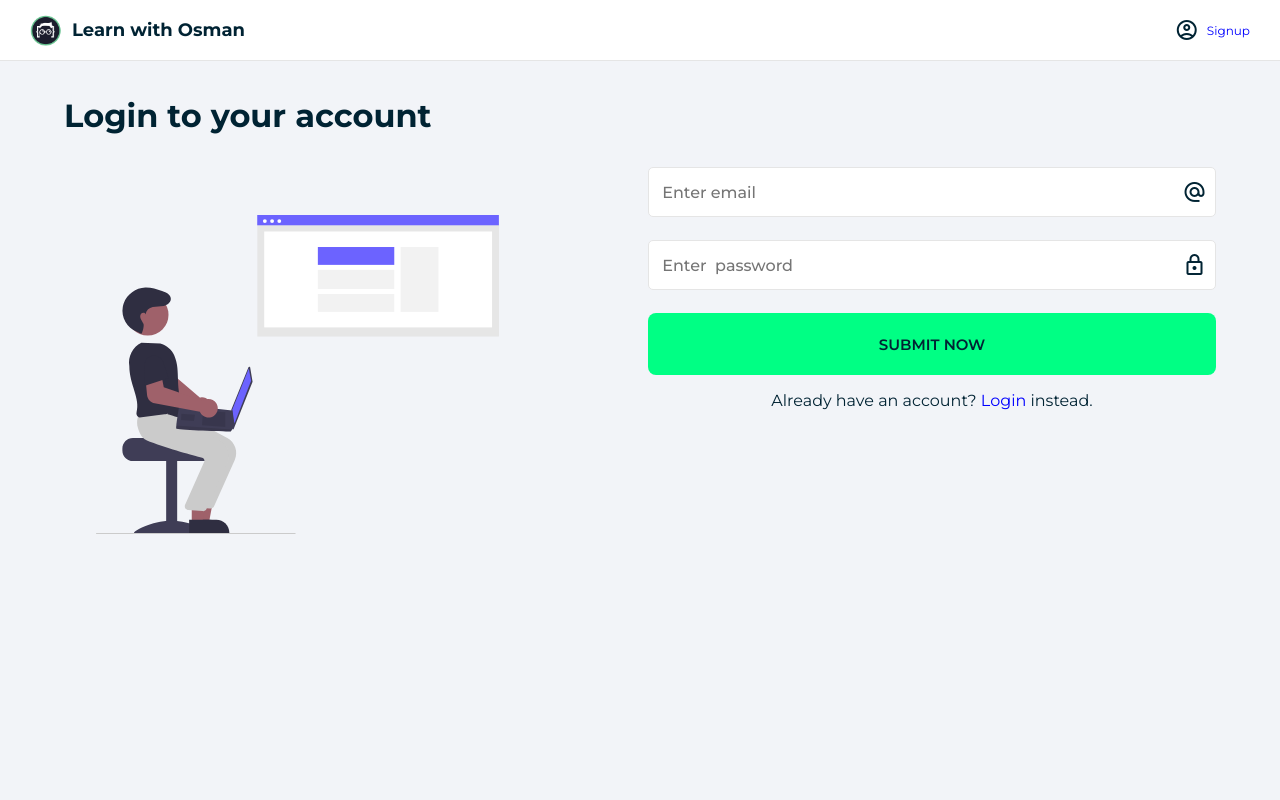
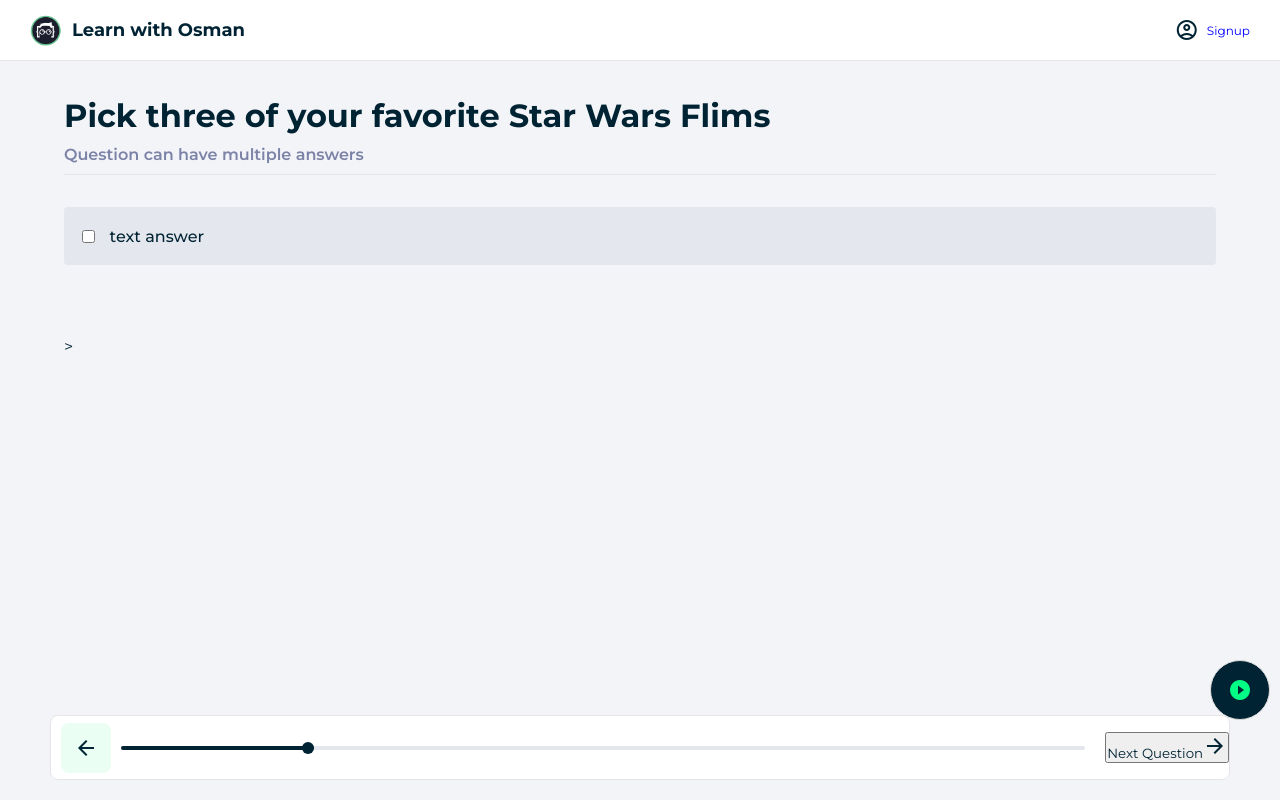
Before and after one commit to osmangoni32/fitapp, a React (Create React App) app: page /quiz in a window 1280 px wide. Built offline with nearby package versions, Linux system fonts and the light colour scheme.

Commit message:
quiz page added

```diff
--- /dev/null
+++ b/src/components/Answers.js
@@ -0,0 +1,10 @@
+import classes from "../styles/Answers.module.css";
+import Checkbox from "./Checkbox";
+
+export default function Answers() {
+  return (
+    <div className={classes.answers}>
+      <Checkbox className={classes.answer} text="text answer" />
+    </div>
+  );
+}
--- a/src/components/App.js
+++ b/src/components/App.js
@@ -1,13 +1,14 @@
 import "../styles/App.css";
 import Layout from "./Layout";
-import Login from "./pages/Login";
+//import Login from "./pages/Login";
+import Quiz from "./pages/Quiz";
 
 function App() {
   return (
     <Layout>
       {/* <Home />*/}
       {/* <Signup />*/}
-      <Login />
+      <Quiz />>
     </Layout>
   );
 }
--- a/src/components/Button.js
+++ b/src/components/Button.js
@@ -1,8 +1,8 @@
 import classes from "../styles/Button.module.css";
-export default function button({ children }) {
+export default function button({ classname, children }) {
   return (
-    <div className={classes.button}>
-      <span> {children}</span>
+    <div className={`${classes.button} ${classname}`}>
+       {children}
     </div>
   );
 }
--- a/src/components/Checkbox.js
+++ b/src/components/Checkbox.js
@@ -1,6 +1,6 @@
-export default function Checkbox({ text, ...rest }) {
+export default function Checkbox({ className, text, ...rest }) {
   return (
-    <label>
+    <label className={className}>
       <input type="checkbox" {...rest} />
       <span>{text}</span>
     </label>
--- /dev/null
+++ b/src/components/MiniPlayer.js
@@ -0,0 +1,13 @@
+import classes from "../styles/MiniPlayer.module.css";
+import image from "../assets/images/3.jpg"
+
+export default function MiniPlayer() {
+  return (
+    <div className={`${classes.miniPlayer} ${classes.floatingBtn}`}>
+      <span className= {`material-icons-outlined ${classes.open}`}> play_circle_filled </span>
+      <span className={`material-icons-outlined ${classes.close}`}> close </span>
+      <img src={image} alt="type" />
+      <p>#23 React Hooks Bangla - React useReducer hook Bangla</p>
+    </div>
+  );
+}
--- /dev/null
+++ b/src/components/ProgressBar.js
@@ -0,0 +1,26 @@
+import classes from "../styles/ProgressBar.module.css";
+
+export default function ProgressBar() {
+  return (
+    <div className={classes.progressBar}>
+      <div className={classes.backButton}>
+        <span className="material-icons-outlined"> arrow_back </span>
+      </div>
+      <div className={classes.rangeArea}>
+        <div className={classes.tooltip}>24% Cimplete!</div>
+        <div className={classes.rangeBody}>
+          <div className={classes.progress} style={ {
+            width: "20%"
+          }} ></div>
+        </div>
+      </div>
+      <a href="result.html">
+
+        <button className={classes.next}>
+          <span>Next Question</span>
+          <span className="material-icons-outlined"> arrow_forward </span>
+        </button>
+      </a>
+    </div>
+  );
+}
--- a/src/components/pages/Login.js
+++ b/src/components/pages/Login.js
@@ -23,7 +23,10 @@
             icon="lock"
           />
 
-          <Button> Submit Now </Button>
+          <Button>
+            {" "}
+            <span> Submit Now </span>
+          </Button>
 
           <div className="info">
             Already have an account? <a href="login.html">Login</a> instead.
--- /dev/null
+++ b/src/components/pages/Quiz.js
@@ -0,0 +1,16 @@
+import Answers from "../Answers";
+import MiniPlayer from "../MiniPlayer";
+import ProgressBar from "../ProgressBar";
+
+export default function quiz() {
+  return (
+    <>
+      <h1>Pick three of your favorite Star Wars Flims</h1>
+      <h4>Question can have multiple answers</h4>
+
+      <Answers />
+      <ProgressBar />
+      <MiniPlayer />
+    </>
+  );
+}
--- a/src/components/pages/Signup.js
+++ b/src/components/pages/Signup.js
@@ -28,7 +28,9 @@
             icon="lock_clock"
           />
           <Checkbox text="I agree to the Terms &amp; Conditions" />
-          <Button> Submit Now </Button>
+          <Button>
+            <span> Submit Now </span>
+          </Button>
           <div className="info">
             Already have an account? <a href="login.html">Login</a> instead.
           </div>
--- /dev/null
+++ b/src/styles/Answers.module.css
@@ -0,0 +1,54 @@
+.answers {
+  display: grid;
+  grid-template-rows: repeat(5, auto);
+  gap: 10px;
+  margin: 2rem 0;
+  grid-auto-flow: column;
+}
+
+@media only screen and (max-width: 1024px) {
+  .answers {
+    grid-auto-flow: unset;
+    margin: 1rem 0;
+  }
+}
+
+.answer {
+  width: 100%;
+  height: 58px;
+  background: var(--questionBG);
+  display: flex;
+  align-items: center;
+  font-weight: 500;
+  padding: 0 1.1rem;
+  cursor: pointer;
+  border-radius: 4px;
+}
+
+.answer:hover {
+  background: hsla(229, 20%, 57%, 0.253);
+}
+
+.answer input {
+  margin-right: 15px;
+}
+
+.answer span {
+  width: 100%;
+}
+
+.answer span:nth-of-type(2) {
+  text-align: right;
+  color: #4e536f;
+  font-size: 14px;
+}
+
+.correct {
+  background: var(--successGreen) !important;
+  font-weight: 600;
+}
+
+.wrong {
+  background: var(--dangerRed) !important;
+  font-weight: 600;
+}
--- /dev/null
+++ b/src/styles/MiniPlayer.module.css
@@ -0,0 +1,111 @@
+.miniPlayer {
+  width: 320px;
+  position: fixed;
+  bottom: 100px;
+  right: 50px;
+  background-color: #fff;
+  padding: 10px;
+  box-sizing: border-box;
+  border: 1px solid hsl(0, 0%, 86%);
+  border-radius: 5px;
+}
+
+.miniPlayer img {
+  width: 300px;
+  aspect-ratio: 16 / 9;
+  object-fit: cover;
+  animation: miniplayerAnim 0.3s ease forwards;
+}
+
+.open {
+  display: none;
+}
+
+.close {
+  display: block;
+  position: absolute;
+  right: -8px;
+  top: -10px;
+  z-index: 10;
+  background-color: #fff;
+  border: 1px solid #e5e5e5;
+  border-radius: 50%;
+  width: 32px;
+  height: 32px;
+  line-height: 20px;
+  padding: 5px 0 0 3px;
+}
+
+.close:hover {
+  color: #666666;
+  cursor: pointer;
+  outline: 0;
+}
+
+@keyframes miniplayerAnim {
+  from {
+    transform: scale(0);
+  }
+  to {
+    transform: scale(1);
+  }
+}
+
+.miniPlayer p {
+  font-weight: 500;
+  font-size: 14px;
+  margin: 10px 0;
+  color: var(--fontPrimary);
+}
+
+@media only screen and (max-width: 1536px) {
+  .miniPlayer {
+    transition: transform 0.3s ease;
+  }
+}
+
+.floatingBtn {
+  width: 60px;
+  height: 60px;
+  bottom: 80px;
+  right: 10px;
+  overflow: hidden;
+  border-radius: 50px;
+  background-color: var(--fontPrimary);
+  display: flex;
+  justify-content: center;
+  align-items: center;
+  gap: 10px;
+  cursor: pointer;
+  user-select: none;
+}
+
+.floatingBtn:hover {
+  background-color: var(--successGreen);
+}
+
+.floatingBtn:hover span {
+  color: var(--fontPrimary);
+}
+
+.floatingBtn p {
+  display: none;
+}
+
+.floatingBtn img {
+  transform: scale(0);
+  display: none;
+}
+
+.floatingBtn span {
+  color: var(--successGreen);
+  font-weight: 500;
+}
+
+.floatingBtn .open {
+  display: block;
+}
+
+.floatingBtn .close {
+  display: none;
+}
--- /dev/null
+++ b/src/styles/ProgressBar.module.css
@@ -0,0 +1,112 @@
+.progressBar {
+  width: calc(100vw - 100px);
+  height: 65px;
+  position: fixed;
+  left: 0;
+  right: 0;
+  bottom: 20px;
+  margin: 0 auto;
+  background: #fff;
+  border: 1px solid #e5e5e5;
+  border-radius: 8px;
+  display: grid;
+  justify-content: space-between;
+  align-items: center;
+  grid-template-columns: 50px 1fr auto;
+  gap: 20px;
+}
+
+.progressBar .backButton {
+  width: 50px;
+  height: 50px;
+  border-radius: 8px;
+  margin-left: 10px;
+  background: #47f5901c;
+  display: flex;
+  justify-content: center;
+  align-items: center;
+  cursor: pointer;
+}
+
+.progressBar .backButton:hover {
+  background: #47f5953a;
+}
+
+@media only screen and (max-width: 1024px) {
+  .progressBar {
+    width: calc(100vw - 60px);
+    bottom: 10px;
+  }
+
+  .progressBar .backButton {
+    width: 40px;
+    height: 40px;
+  }
+
+  .next span:first-child {
+    display: none;
+  }
+}
+
+.rangeArea {
+  width: 100%;
+  position: relative;
+  margin: 0 auto;
+}
+
+.rangeBody {
+  width: 100%;
+  height: 4px;
+  margin: 0 auto;
+  background: #e4e8ee;
+  border: none;
+  outline: none;
+  border-radius: 20px;
+}
+
+.progress {
+  height: 4px;
+  background: var(--fontPrimary);
+  border-radius: 20px;
+  position: relative;
+  transition: width 0.3s ease;
+}
+
+.progress::after {
+  content: "";
+  height: 12px;
+  width: 12px;
+  position: absolute;
+  right: 0;
+  border-radius: 100%;
+  background-color: var(--fontPrimary);
+  transform: translateY(-50%);
+  top: 50%;
+  cursor: pointer;
+}
+
+.tooltip {
+  position: absolute;
+  top: -70px;
+  left: calc(70% - 65px);
+  width: 130px;
+  background-color: var(--fontPrimary);
+  color: #fff;
+  padding: 0.8rem 1rem;
+  border-radius: 7px;
+  font-size: 12px;
+  font-weight: 600;
+  display: none;
+}
+
+.tooltip::after {
+  content: "";
+  width: 15px;
+  height: 15px;
+  background-color: var(--fontPrimary);
+  border-radius: 4px;
+  bottom: 0;
+  left: 50%;
+  position: absolute;
+  transform: rotate(45deg) translate(-50%, 100%);
+}
```
